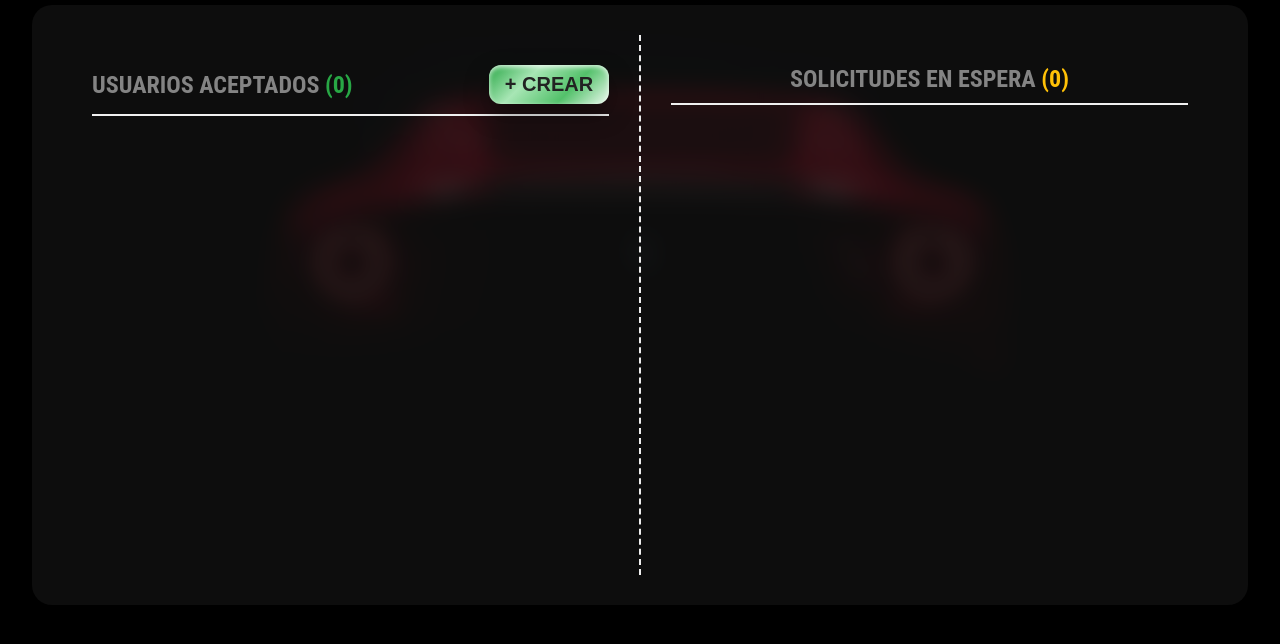
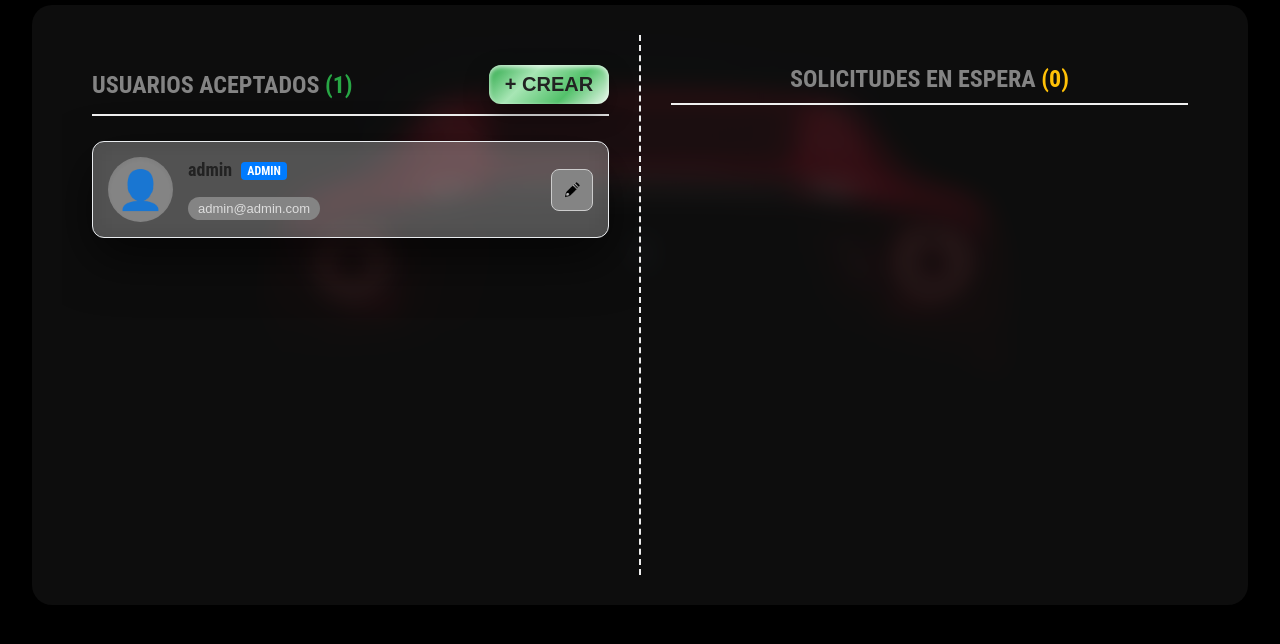
Before and after one commit to ikerfernandezmolano/Anticongelantes, a Flask app: page /gestionUsuarios in a window 1280 px wide. Shown: the part 90-734 px from the top of the page. Run offline with Flask 3, Linux system fonts and the light colour scheme.

Commit message:
Arreglado el panel admin

```diff
--- a/app/controller/model/GestorUsuarios.py
+++ b/app/controller/model/GestorUsuarios.py
@@ -8,12 +8,12 @@ class GestorUsuarios:
 
 #-----------------------AÑADIR/ELIMINAR USUARIO-----------------------------#
 
-    def añadirUsuario(self, pUser, pEmail, pPasswd):
+    def añadirUsuario(self, pUser, pEmail, pPasswd, pEstado="Espera"):
         # Añade un usuario a la base de datos y devuelve código de estado
         try:
             self.db.executeSQL(
                 sql="INSERT INTO Usuario (Nombre, Email, Contrasena,Estado) VALUES (?,?,?,?)",
-                parameters=[pUser.strip(),pEmail.strip(),pPasswd.strip(),"Espera"]
+                parameters=[pUser.strip(),pEmail.strip(),pPasswd.strip(),pEstado]
             )
             return 0
         except Exception as e:
@@ -96,9 +96,9 @@ class GestorUsuarios:
 #-----------------------------GETTERS MANAGE----------------------------------#
 
     def get_aceptados(self):
-        # Devuelve una lista con los usuarios aceptados
+        # Devuelve una lista con los usuarios aceptados y administradores
         rows = self.db.execSQL(
-            sql="SELECT * FROM Usuario WHERE Estado = 'Aceptado'"
+            sql="SELECT * FROM Usuario WHERE Estado = 'Aceptado' OR Estado = 'Admin'"
         )
 
         return [ dict(row) for row in rows ]
@@ -131,6 +131,20 @@ class GestorUsuarios:
         # Elimina al usuario de la base de datos
         self.db.executeSQL(
             sql="DELETE FROM Usuario WHERE IDUsuario = ?",
+            parameters=[user_id]
+        )
+
+    def poner_espera(self, user_id):
+        # Cambia el estado del usuario a Espera
+        self.db.executeSQL(
+            sql="UPDATE Usuario SET Estado = 'Espera' WHERE IDUsuario = ?",
+            parameters=[user_id]
+        )
+
+    def hacer_admin(self, user_id):
+        # Cambia el estado del usuario a Admin
+        self.db.executeSQL(
+            sql="UPDATE Usuario SET Estado = 'Admin' WHERE IDUsuario = ?",
             parameters=[user_id]
         )
 
--- a/app/controller/ui/ControladorVista.py
+++ b/app/controller/ui/ControladorVista.py
@@ -241,15 +241,27 @@ def gestionUsuarios_blueprint(db):
             return "No tienes los permisos necesarios para utilizar esta interfaz", 400
         else:
             if request.method == 'POST':
-                user_id = int(request.form.get('user_id'))
                 accion = request.form.get('accion')
 
-                if accion == 'aceptar':
-                    service.aceptar(user_id)
-                elif accion == 'rechazar':
-                    service.rechazar(user_id)
-                elif accion == 'eliminar':
-                    service.eliminar(user_id)
+                if accion == 'crear_usuario':
+                    nombre = request.form.get('nombre')
+                    email = request.form.get('email')
+                    password = request.form.get('password')
+                    service.añadirUsuario(nombre, email, password, "Aceptado")
+                else:
+                    user_id = request.form.get('user_id')
+                    if user_id:
+                        user_id = int(user_id)
+                        if accion == 'aceptar':
+                            service.aceptar(user_id)
+                        elif accion == 'rechazar':
+                            service.rechazar(user_id)
+                        elif accion == 'eliminar':
+                            service.eliminar(user_id)
+                        elif accion == 'espera':
+                            service.poner_espera(user_id)
+                        elif accion == 'hacer_admin':
+                            service.hacer_admin(user_id)
 
                 # Redirige a la misma página para recargar la lista
                 return redirect(url_for('gestionUsuarios.gestionUsuarios'))
--- a/app/templates/gestionUsuarios.html
+++ b/app/templates/gestionUsuarios.html
@@ -6,7 +6,7 @@
     <link rel="stylesheet" href="{{ url_for('static', filename='style.css') }}">
 </head>
 <body class="background">
-    <a href="/admin_panel" class="back-btn">
+    <a href="{{ url_for('catalogo.admin_panel') }}" class="back-btn">
             ←
     </a>
     <div class="top-bar">
```
